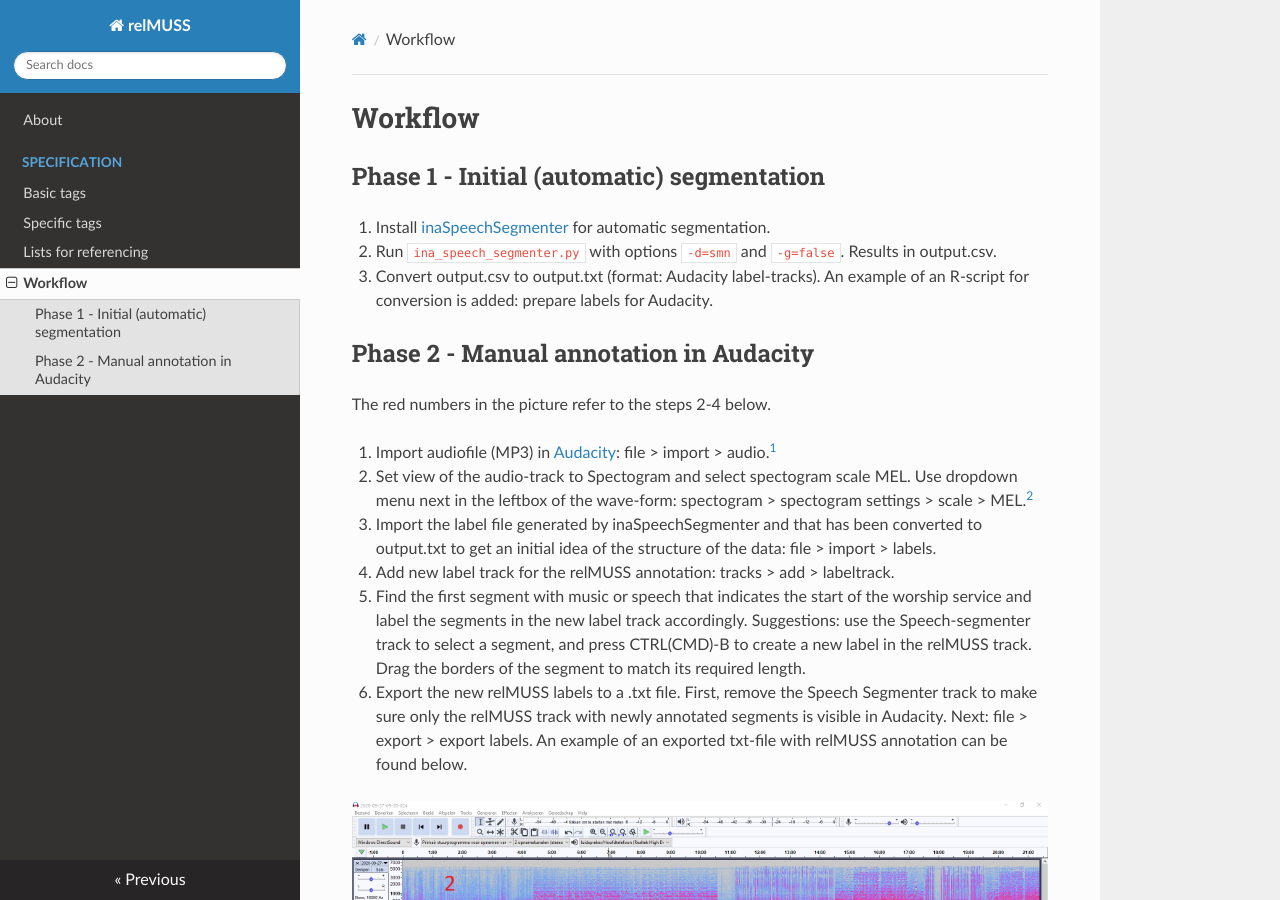
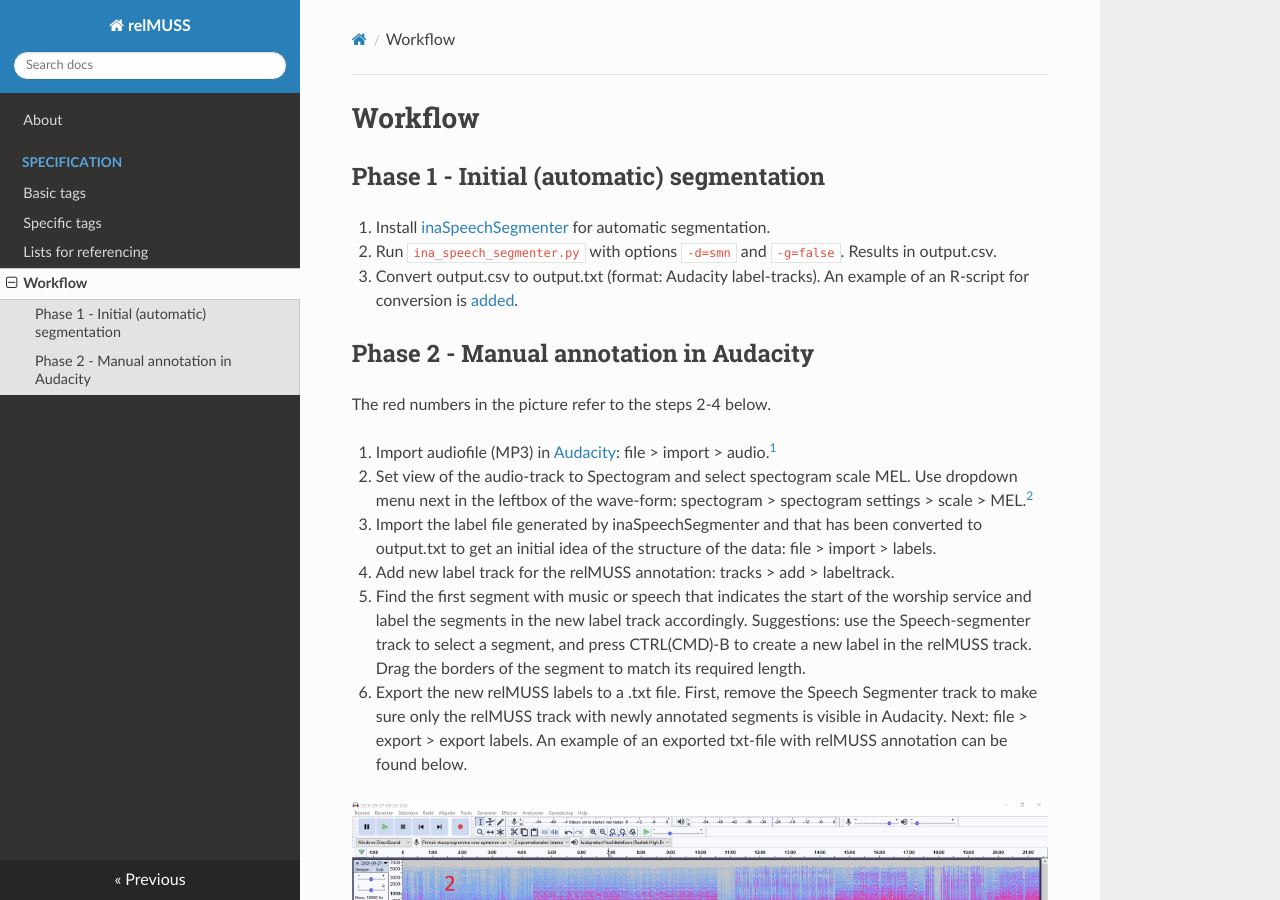
Before and after one commit to ttjpleizier/relmuss-specification, an MkDocs documentation site: the page built from docs/workflow.md, in a window 1280 px wide and 900 px high. Built offline with MkDocs 1.6.1, drawn with Linux system fonts in a browser that asks for light colours; nearby versions of some CDN libraries.

Commit message:
Update workflow.md

```diff
--- a/docs/workflow.md
+++ b/docs/workflow.md
@@ -4,7 +4,7 @@
 
 1. Install [inaSpeechSegmenter](https://github.com/ina-foss/inaSpeechSegmenter) for automatic segmentation.
 2. Run `ina_speech_segmenter.py` with options `-d=smn` and `-g=false`. Results in output.csv.
-3. Convert output.csv to output.txt (format: Audacity label-tracks). An example of an R-script for conversion is added: prepare labels for Audacity.
+3. Convert output.csv to output.txt (format: Audacity label-tracks). An example of an R-script for conversion is [added](https://github.com/ttjpleizier/relmuss-specification/blob/main/src/CSV2TXT-audacity.R).
 
 ## Phase 2 - Manual annotation in Audacity
 The red numbers in the picture refer to the steps 2-4 below.
```
